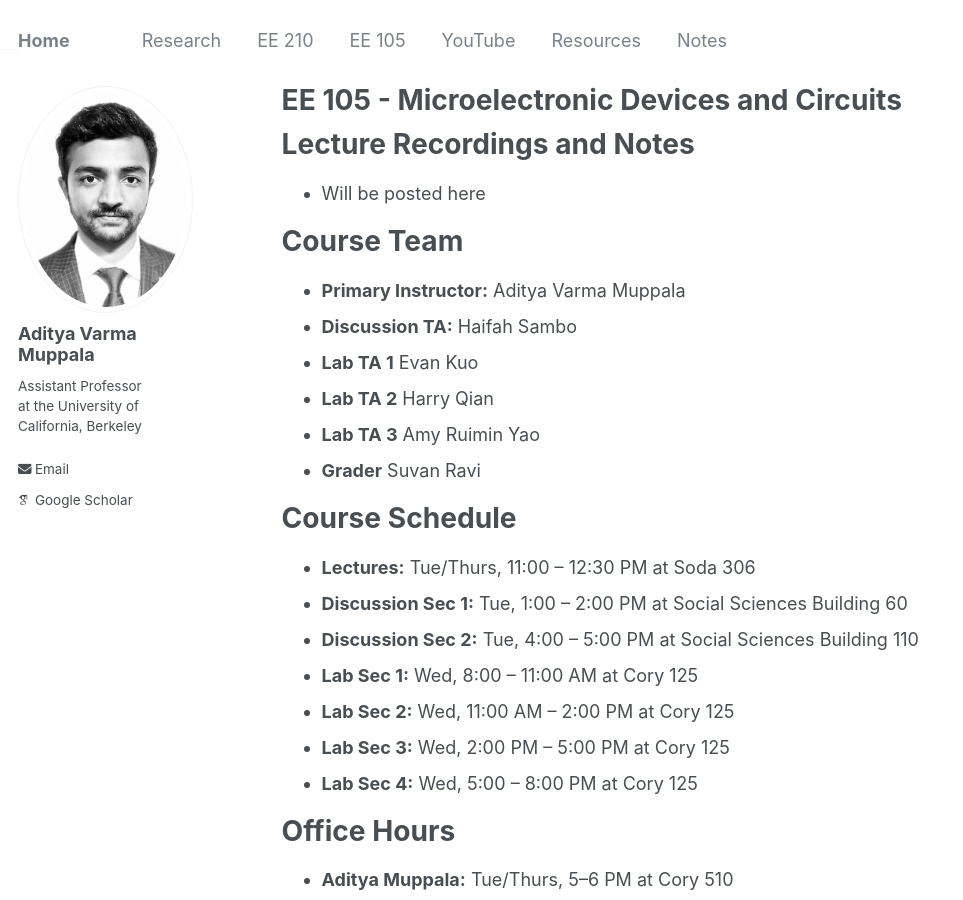
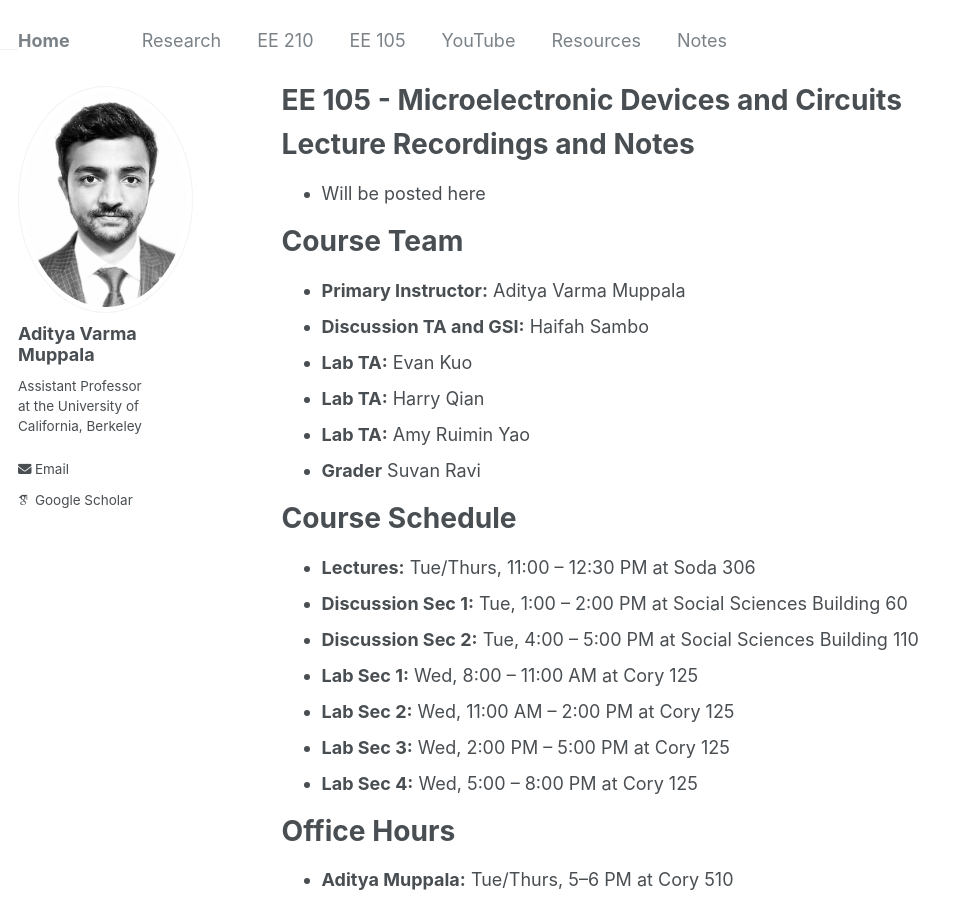
Before and after one commit to AdityaMuppala/adityamuppala.github.io, a Jekyll site: the page built from _pages/teaching105.md, in a window 1280 px wide and 900 px high. Shown: the whole window, without its empty margins (0-963 px from the left). Built offline with Jekyll 4.4.1, drawn with Linux system fonts in a browser that asks for light colours; some web fonts are replaced.

Commit message:
Update teaching105.md

```diff
--- a/_pages/teaching105.md
+++ b/_pages/teaching105.md
@@ -10,10 +10,10 @@ permalink: /teaching105/
 
 # Course Team
 - **Primary Instructor:** Aditya Varma Muppala
-- **Discussion TA:** Haifah Sambo
-- **Lab TA 1** Evan Kuo
-- **Lab TA 2** Harry Qian
-- **Lab TA 3** Amy Ruimin Yao
+- **Discussion TA and GSI:** Haifah Sambo
+- **Lab TA:** Evan Kuo
+- **Lab TA:** Harry Qian
+- **Lab TA:** Amy Ruimin Yao
 - **Grader** Suvan Ravi
 
 # Course Schedule
```
